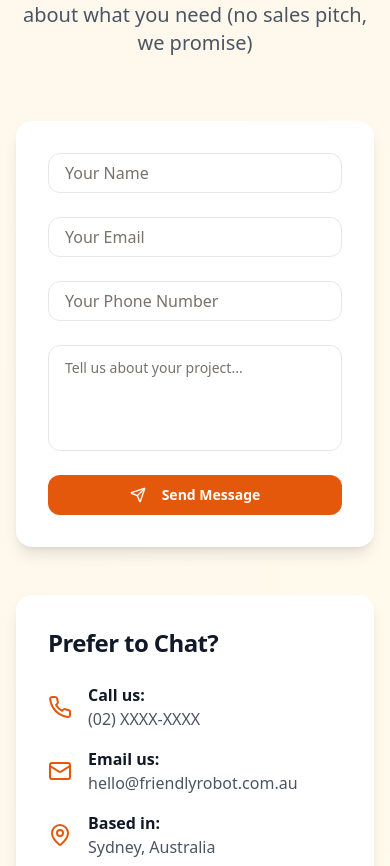
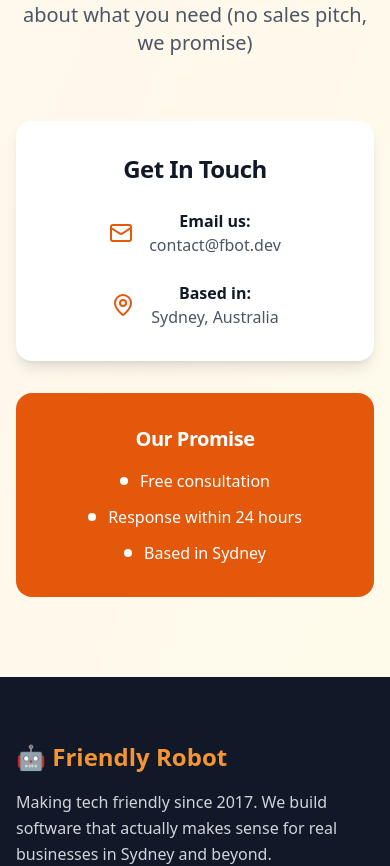
Before and after one commit to friendlyrobot/fbot.dev, a React (Vite) app: page / in a window 390 px wide. Shown: the part 8020-8886 px from the top of the page. Built offline with nearby package versions, Linux system fonts and the light colour scheme.

Commit message:
Remove contact form and phone number
Update contact information and remove the contact form, as customers will reach out via email.

```diff
--- a/src/components/ContactSection.tsx
+++ b/src/components/ContactSection.tsx
@@ -1,31 +1,7 @@
 
-import { useState } from 'react';
-import { Phone, Mail, MapPin, Send } from 'lucide-react';
-import { Button } from '@/components/ui/button';
-import { Input } from '@/components/ui/input';
-import { Textarea } from '@/components/ui/textarea';
+import { Mail, MapPin } from 'lucide-react';
 
 const ContactSection = () => {
-  const [formData, setFormData] = useState({
-    name: '',
-    email: '',
-    phone: '',
-    project: ''
-  });
-
-  const handleSubmit = (e: React.FormEvent) => {
-    e.preventDefault();
-    // Handle form submission here
-    console.log('Form submitted:', formData);
-  };
-
-  const handleChange = (e: React.ChangeEvent<HTMLInputElement | HTMLTextAreaElement>) => {
-    setFormData({
-      ...formData,
-      [e.target.name]: e.target.value
-    });
-  };
-
   return (
     <section id="contact" className="py-20 bg-gradient-to-br from-warm-orange-50 to-soft-amber-50">
       <div className="max-w-7xl mx-auto px-4 sm:px-6 lg:px-8">
@@ -40,86 +16,23 @@ const ContactSection = () => {
             </p>
           </div>
 
-          <div className="grid lg:grid-cols-2 gap-12">
-            {/* Contact Form */}
-            <div className="bg-white rounded-2xl shadow-lg p-8">
-              <form onSubmit={handleSubmit} className="space-y-6">
-                <div>
-                  <Input
-                    type="text"
-                    name="name"
-                    placeholder="Your Name"
-                    value={formData.name}
-                    onChange={handleChange}
-                    className="w-full px-4 py-3 border border-friendly-gray-200 rounded-lg focus:ring-2 focus:ring-warm-orange-600 focus:border-transparent"
-                    required
-                  />
-                </div>
-                <div>
-                  <Input
-                    type="email"
-                    name="email"
-                    placeholder="Your Email"
-                    value={formData.email}
-                    onChange={handleChange}
-                    className="w-full px-4 py-3 border border-friendly-gray-200 rounded-lg focus:ring-2 focus:ring-warm-orange-600 focus:border-transparent"
-                    required
-                  />
-                </div>
-                <div>
-                  <Input
-                    type="tel"
-                    name="phone"
-                    placeholder="Your Phone Number"
-                    value={formData.phone}
-                    onChange={handleChange}
-                    className="w-full px-4 py-3 border border-friendly-gray-200 rounded-lg focus:ring-2 focus:ring-warm-orange-600 focus:border-transparent"
-                  />
-                </div>
-                <div>
-                  <Textarea
-                    name="project"
-                    placeholder="Tell us about your project..."
-                    value={formData.project}
-                    onChange={handleChange}
-                    rows={4}
-                    className="w-full px-4 py-3 border border-friendly-gray-200 rounded-lg focus:ring-2 focus:ring-warm-orange-600 focus:border-transparent resize-none"
-                    required
-                  />
-                </div>
-                <Button
-                  type="submit"
-                  className="w-full bg-warm-orange-600 hover:bg-warm-orange-700 text-white py-3 px-6 rounded-lg font-semibold transition-colors duration-200 group"
-                >
-                  <Send className="mr-2 h-4 w-4 group-hover:translate-x-1 transition-transform duration-200" />
-                  Send Message
-                </Button>
-              </form>
-            </div>
-
+          <div className="flex justify-center">
             {/* Contact Info */}
-            <div className="space-y-8">
-              {/* Alternative Contact */}
-              <div className="bg-white rounded-2xl shadow-lg p-8">
+            <div className="max-w-2xl w-full space-y-8">
+              {/* Main Contact */}
+              <div className="bg-white rounded-2xl shadow-lg p-8 text-center">
                 <h3 className="text-2xl font-semibold text-friendly-gray-900 mb-6">
-                  Prefer to Chat?
+                  Get In Touch
                 </h3>
-                <div className="space-y-4">
-                  <div className="flex items-center">
-                    <Phone className="h-6 w-6 text-warm-orange-600 mr-4" />
-                    <div>
-                      <div className="font-semibold text-friendly-gray-900">Call us:</div>
-                      <div className="text-friendly-gray-600">(02) XXXX-XXXX</div>
-                    </div>
-                  </div>
-                  <div className="flex items-center">
+                <div className="space-y-6">
+                  <div className="flex items-center justify-center">
                     <Mail className="h-6 w-6 text-warm-orange-600 mr-4" />
                     <div>
                       <div className="font-semibold text-friendly-gray-900">Email us:</div>
-                      <div className="text-friendly-gray-600">hello@friendlyrobot.com.au</div>
+                      <div className="text-friendly-gray-600">contact@fbot.dev</div>
                     </div>
                   </div>
-                  <div className="flex items-center">
+                  <div className="flex items-center justify-center">
                     <MapPin className="h-6 w-6 text-warm-orange-600 mr-4" />
                     <div>
                       <div className="font-semibold text-friendly-gray-900">Based in:</div>
@@ -130,18 +43,18 @@ const ContactSection = () => {
               </div>
 
               {/* Guarantees */}
-              <div className="bg-warm-orange-600 text-white rounded-2xl p-8">
+              <div className="bg-warm-orange-600 text-white rounded-2xl p-8 text-center">
                 <h3 className="text-xl font-semibold mb-4">Our Promise</h3>
                 <div className="space-y-3">
-                  <div className="flex items-center">
+                  <div className="flex items-center justify-center">
                     <span className="w-2 h-2 bg-white rounded-full mr-3"></span>
                     <span>Free consultation</span>
                   </div>
-                  <div className="flex items-center">
+                  <div className="flex items-center justify-center">
                     <span className="w-2 h-2 bg-white rounded-full mr-3"></span>
                     <span>Response within 24 hours</span>
                   </div>
-                  <div className="flex items-center">
+                  <div className="flex items-center justify-center">
                     <span className="w-2 h-2 bg-white rounded-full mr-3"></span>
                     <span>Based in Sydney</span>
                   </div>
--- a/src/components/Footer.tsx
+++ b/src/components/Footer.tsx
@@ -1,5 +1,5 @@
 
-import { Mail, Phone, MapPin, Twitter, Linkedin, Github } from 'lucide-react';
+import { Mail, MapPin, Twitter, Linkedin, Github } from 'lucide-react';
 
 const Footer = () => {
   return (
@@ -33,12 +33,8 @@ const Footer = () => {
             <h3 className="text-lg font-semibold mb-4">Get In Touch</h3>
             <div className="space-y-3">
               <div className="flex items-center">
-                <Phone className="h-4 w-4 text-warm-orange-400 mr-3" />
-                <span className="text-friendly-gray-300">(02) XXXX-XXXX</span>
-              </div>
-              <div className="flex items-center">
                 <Mail className="h-4 w-4 text-warm-orange-400 mr-3" />
-                <span className="text-friendly-gray-300">hello@friendlyrobot.com.au</span>
+                <span className="text-friendly-gray-300">contact@fbot.dev</span>
               </div>
               <div className="flex items-center">
                 <MapPin className="h-4 w-4 text-warm-orange-400 mr-3" />
--- a/src/components/Header.tsx
+++ b/src/components/Header.tsx
@@ -1,6 +1,6 @@
 
 import { useState } from 'react';
-import { Menu, X, Phone } from 'lucide-react';
+import { Menu, X } from 'lucide-react';
 import { Button } from '@/components/ui/button';
 
 const Header = () => {
@@ -38,11 +38,7 @@ const Header = () => {
           </nav>
 
           {/* Desktop CTA */}
-          <div className="hidden md:flex items-center space-x-4">
-            <div className="flex items-center text-friendly-gray-600">
-              <Phone className="h-4 w-4 mr-2" />
-              <span className="font-medium">(02) XXXX-XXXX</span>
-            </div>
+          <div className="hidden md:flex items-center">
             <Button className="bg-warm-orange-600 hover:bg-warm-orange-700 text-white px-6 py-2 rounded-lg font-medium transition-colors duration-200">
               Get Started
             </Button>
@@ -71,10 +67,6 @@ const Header = () => {
                   {item.name}
                 </a>
               ))}
-              <div className="flex items-center px-3 py-2 text-friendly-gray-600">
-                <Phone className="h-4 w-4 mr-2" />
-                <span className="font-medium">(02) XXXX-XXXX</span>
-              </div>
               <div className="px-3 py-2">
                 <Button className="w-full bg-warm-orange-600 hover:bg-warm-orange-700 text-white px-6 py-2 rounded-lg font-medium transition-colors duration-200">
                   Get Started
```
